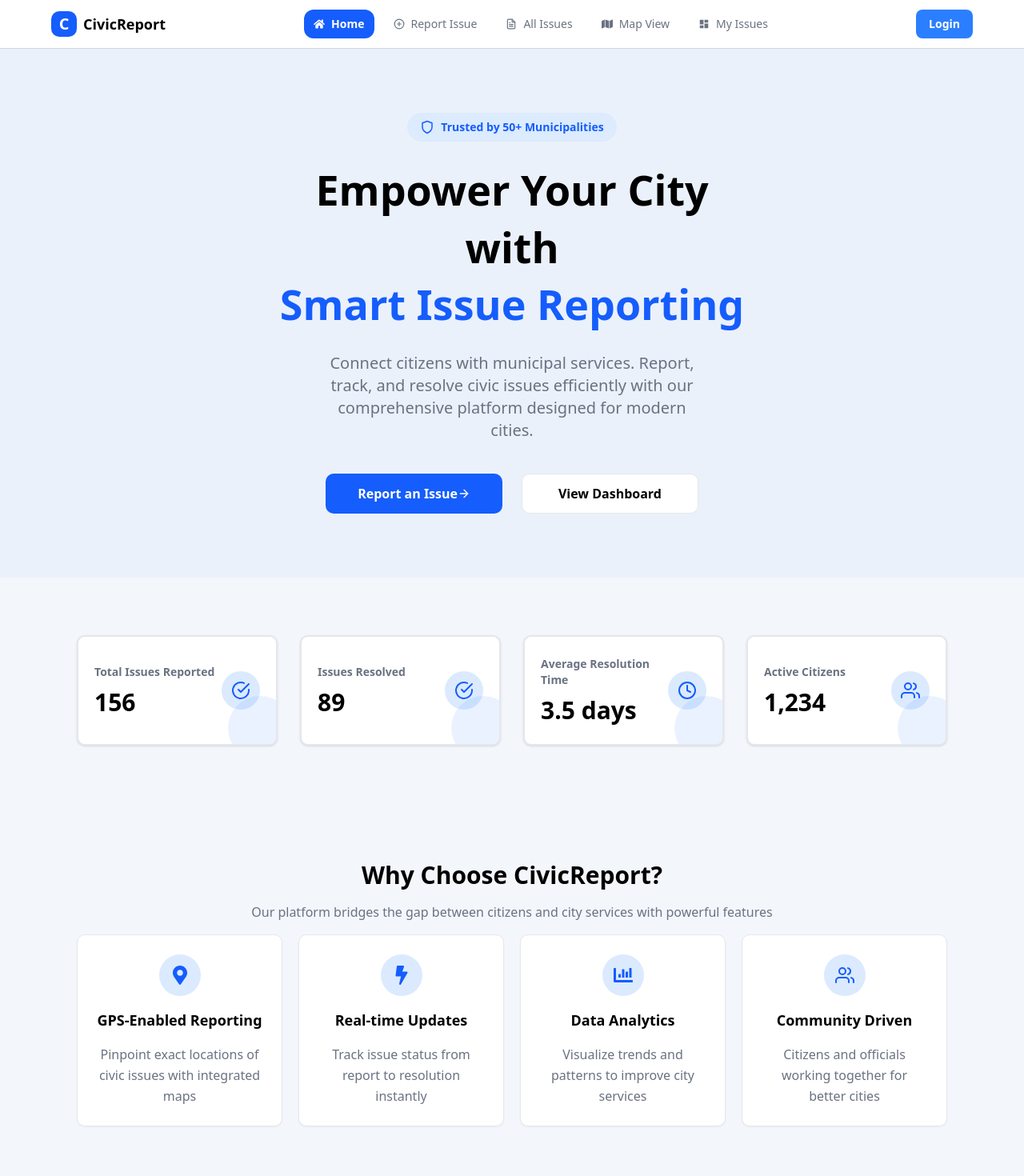
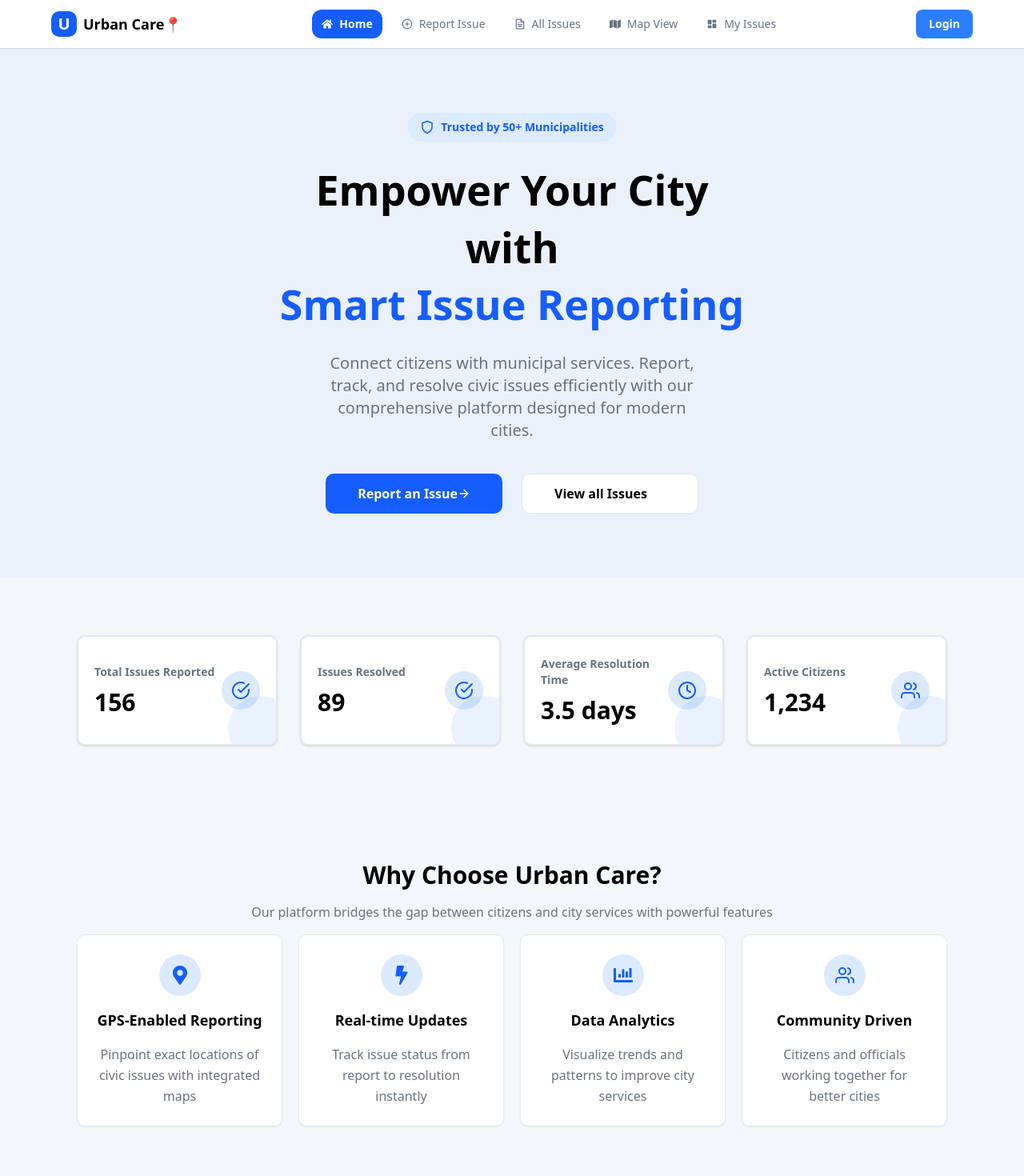
Before and after one commit to Supratik-Ray/spark-civic, a React (Vite) app: page / in a window 1280 px wide. Shown: the top 1470 px of the page at 80% size. Built offline with nearby package versions, Linux system fonts and the light colour scheme.

Commit message:
added links in homepage buttons

```diff
--- a/src/components/Navbar.jsx
+++ b/src/components/Navbar.jsx
@@ -135,10 +135,10 @@ const Navbar = () => {
           className="flex gap-2 items-center cursor-pointer"
         >
           <div className="h-8 w-8 bg-blue-600 flex items-center justify-center text-white font-bold rounded-[10px] text-xl">
-            C
+            U
           </div>
           <h2 className="font-semibold text-[16px] sm:text-[18px]">
-            CivicReport
+            Urban Care📍
           </h2>
         </div>
 
--- a/src/pages/HomePage.jsx
+++ b/src/pages/HomePage.jsx
@@ -1,4 +1,5 @@
 import React from "react";
+import { Link } from "react-router-dom";
 import {
   FiUser,
   FiMenu,
@@ -43,15 +44,21 @@ const HomePage = () => {
         </p>
 
         <div className="grid grid-cols-1 sm:grid-cols-2 gap-4 sm:gap-6 ">
-          <button className="text-white text-sm sm:text-base flex items-center justify-center py-3 px-8 sm:px-10 bg-blue-600 w-full rounded-[10px] hover:scale-105 transition-all duration-300 ease-in-out cursor-pointer font-semibold">
+          <Link
+            to="/report"
+            className="text-white text-sm sm:text-base flex items-center justify-center py-3 px-8 sm:px-10 bg-blue-600 w-full rounded-[10px] hover:scale-105 transition-all duration-300 ease-in-out cursor-pointer font-semibold"
+          >
             Report an Issue{" "}
             <span>
               <FiArrowRight />
             </span>
-          </button>
-          <button className="bg-white hover:bg-blue-100 hover:text-blue-600 transition-all duration-200 ease text-sm sm:text-base border-[1px] border-gray-200 py-3 px-8 sm:px-10 w-full rounded-[10px] cursor-pointer font-semibold">
-            View Dashboard
-          </button>
+          </Link>
+          <Link
+            to="/issues"
+            className="bg-white hover:bg-blue-100 hover:text-blue-600 transition-all duration-200 ease text-sm sm:text-base border-[1px] border-gray-200 py-3 px-8 sm:px-10 w-full rounded-[10px] cursor-pointer font-semibold"
+          >
+            View all Issues
+          </Link>
         </div>
       </article>
 
@@ -74,7 +81,7 @@ const HomePage = () => {
       {/* why choose */}
       <article className="py-12 sm:py-18 px-10 md:px-12 lg:px-24">
         <h2 className="text-2xl sm:text-3xl font-bold text-center">
-          Why Choose CivicReport?
+          Why Choose Urban Care?
         </h2>
         <p className="text-center text-gray-500 my-4 text-sm sm:text-base">
           Our platform bridges the gap between citizens and city services with
@@ -145,12 +152,15 @@ const HomePage = () => {
             Join thousands of citizens making their communities better, one
             issue at a time.
           </p>
-          <button className="bg-white flex items-center gap-3 sm:gap-5 text-sm sm:text-base font-semibold py-2.5 sm:py-3 px-6 sm:px-8 rounded-xl hover:bg-blue-100 transition-all duration-200 ease cursor-pointer">
+          <Link
+            to="/issues"
+            className="bg-white flex items-center gap-3 sm:gap-5 text-sm sm:text-base font-semibold py-2.5 sm:py-3 px-6 sm:px-8 rounded-xl hover:bg-blue-100 transition-all duration-200 ease cursor-pointer"
+          >
             Get Started Now{" "}
             <span>
               <FiArrowRight />
             </span>
-          </button>
+          </Link>
         </section>
       </article>
     </div>
```
